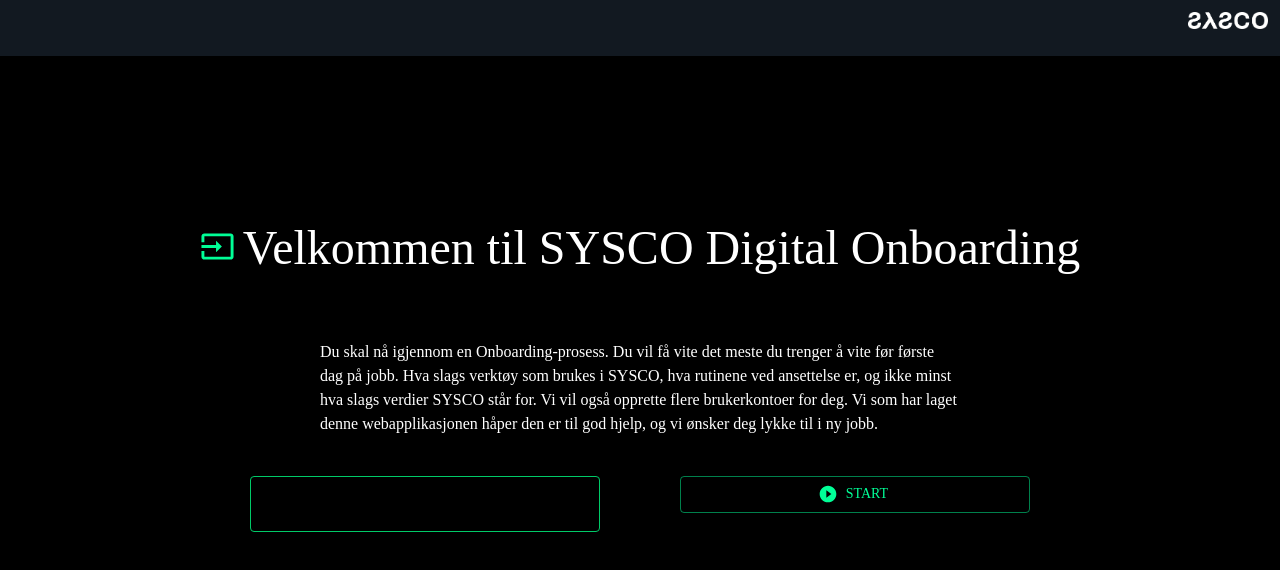
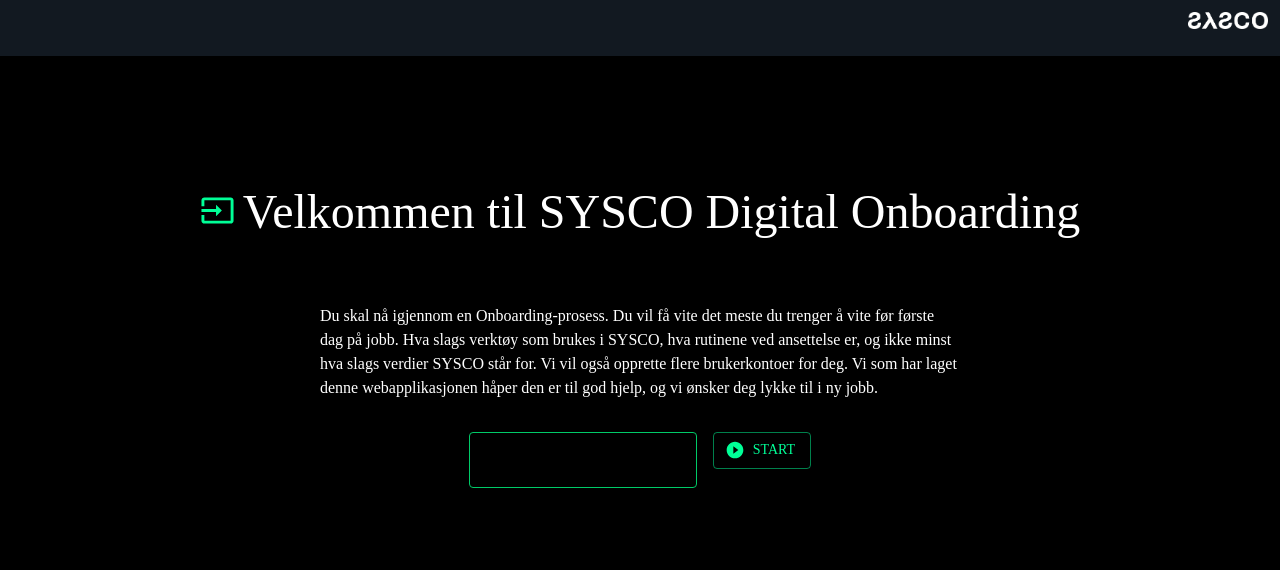
Before and after one commit to VidarErmesjo/SyscoDigitalOnboarding, a React (Create React App) app in the folder client/: page / in a window 1280 px wide. Shown: the top 570 px of the page. Built offline with nearby package versions, Linux system fonts and the light colour scheme.

Commit message:
Tirsdag: Formik, Yup =>basic inputvalidering.

```diff
--- a/client/src/components/Dashboard/Dashboard.tsx
+++ b/client/src/components/Dashboard/Dashboard.tsx
@@ -24,13 +24,13 @@ const useStyles = makeStyles((theme: Theme) =>
 		header: {
 			backgroundColor: theme.palette.primary.main,
 			width: '100%',
-			height: theme.spacing(7),
+            minHeight: theme.spacing(7),
+            maxHeight: theme.spacing(7),
 			zIndex: 2,
 		},
 		content: {
-			width: 'fit-content',
-			height: 'fit-content',
 			textAlign: 'center',
+            height: 'auto',
 			zIndex: 0,
 		},
 		footer: {
@@ -46,15 +46,18 @@ const useStyles = makeStyles((theme: Theme) =>
 
 export default function Dashbord() {
     const classes = useStyles();
+
     return (
         <React.Fragment>
                 <Grid
                     container
+                    direction="column"
+                    wrap="nowrap"
                     className={classes.root}
                     >
                     <Grid id="header"
                         item
-                        xs={12} // Setter full bredde (for alle)
+                        xs
                         className={classes.header}
                         >
                         <Header/>
--- a/client/src/components/Progress/Progress.tsx
+++ b/client/src/components/Progress/Progress.tsx
@@ -47,23 +47,23 @@ const CustomConnector = withStyles(theme => ({
 const useStyles = makeStyles((theme: Theme) =>
     createStyles({
         root: {
+            display: 'flex',
             backgroundColor: theme.palette.primary.main,
             zIndex: 1,
             color: theme.palette.text.secondary,
             width: 40,
             height: 40,
-            display: 'flex',
             borderRadius: '50%',
             borderColor: theme.palette.secondary.main,
             border: '0.5em',
             justifyContent: 'center',
             alignItems: 'center',
+            transition: '1s',
         },
         active: {
-            backgroundColor: theme.palette.text.secondary,
+            //backgroundColor: theme.palette.text.secondary,
             borderStyle: 'solid',
             boxShadow: '0 4px 10px 0 rgba(0,255,0,.25)',
-            //transition: '1s',
         },
         completed: {
             backgroundColor: theme.palette.secondary.main,
@@ -100,9 +100,9 @@ function CustomStepIcon({active, completed}: StepIconProps) {
 };
 
 export default function SessionProgress(props: any) {
+    const currentStep = Zustand.useGlobalState((state: any) => state.currentStep);
     const classes = useStyles();
     const steps = getStepNames();
-    const currentStep = Zustand.useGlobalState((state: any) => state.currentStep);
 
     return (
         <React.Fragment>
--- a/client/src/routes/Signup/Signup.tsx
+++ b/client/src/routes/Signup/Signup.tsx
@@ -12,11 +12,19 @@ import {
 } from '@material-ui/core';
 
 import {
+    Field,
+    Form,
+    Formik,
+    FormikHelpers
+} from 'formik';
+
+import {
     Input as InputIcon,
     PlayCircleFilled as PlayCircle,
 } from '@material-ui/icons';
 
 import { Zustand } from '../../Zustand';
+import SignupForm from './SignupForm';
 import CustomTextField from '../../components/Custom/CustomTextField';
 
 const useStyles = makeStyles((theme: Theme) =>
@@ -31,7 +39,11 @@ const useStyles = makeStyles((theme: Theme) =>
 	}),
 );
 
-export default function Login() {
+interface Values {
+    email: string;
+}
+
+export default function Signup() {
     const [user, signIn] = Zustand.useGlobalState((state: any) => [state.user, state.signIn]);
     const classes = useStyles();
     const theme = useTheme();
@@ -40,8 +52,7 @@ export default function Login() {
     return (
         <React.Fragment>
             <Box
-                marginX={theme.spacing(2)}
-                marginTop={theme.spacing(-1)}
+                marginTop={theme.spacing(2)}
                 marginBottom={theme.spacing(1)}
                 >
                 <Fade in={!user} timeout={timeout}>
@@ -75,25 +86,7 @@ export default function Login() {
                 justifyContent="center"
                 >
                 <Fade in={!user} timeout={timeout}>
-                    <form
-                        className={classes.form}
-                        noValidate
-                        autoComplete="off"
-                        >
-                        <CustomTextField
-                            label="SYSCO e-post"
-                            variant="outlined"
-                            color="secondary"
-                            />
-                        <Button
-                            variant="outlined"
-                            color="secondary"
-                            startIcon={<PlayCircle/>}
-                            onClick={() => signIn("navn.navnesen@sysco.no")}
-                        >
-                            Start
-                        </Button>
-                    </form>
+                    <SignupForm/>
                 </Fade>
             </Box>
         </React.Fragment>
--- /dev/null
+++ b/client/src/routes/Signup/SignupForm.tsx
@@ -0,0 +1,140 @@
+import React from 'react';
+
+import {
+    Box,
+    Button,
+    createStyles,
+    Fade,
+    Grid,
+    makeStyles,
+    Theme
+} from '@material-ui/core';
+
+import {
+    PlayCircleFilled as PlayCircle
+} from '@material-ui/icons';
+
+import {
+    Formik,
+    Field,
+    FieldProps,
+    Form,
+    FormikHelpers,
+    useFormik
+} from 'formik';
+
+import { Zustand } from './../../Zustand';
+import * as Yup from 'yup';
+import TextField from './TextField';
+import Spacer from './../../components/Custom/Spacer';
+import CustomTextField from './../../components/Custom/CustomTextField';
+import theme from '../../theme';
+
+const useStyles = makeStyles((theme: Theme) =>
+	createStyles({
+        root: {
+            '& label.Mui-focused': {
+                color: theme.palette.secondary.main,
+            },
+            '& .MuiInput-underline:after': {
+                borderBottomColor: theme.palette.secondary.main,
+            },
+            '& .MuiOutlinedInput-root': {
+                '& fieldset': {
+                    borderColor: theme.palette.secondary.dark,
+                },
+                '&:hover fieldset': {
+                    borderColor: theme.palette.secondary.light,
+                },
+                '&.Mui-focused fieldset': {
+                    borderColor: theme.palette.secondary.main,
+                },
+            },
+        },
+        button: {
+            backgroundColor: theme.palette.primary.dark,
+            '& > *': {
+                //marginTop: theme.spacing(1),
+
+            },
+        },
+        form: {
+            backgroundColor: theme.palette.primary.dark,
+            '& > *': {
+                margin: theme.spacing(5),
+                width: '50ch',
+            },
+        },
+    }),
+);
+
+interface Values {
+    email: string;
+}
+
+export default function SignupForm(props: any) {
+    const signIn = Zustand.useGlobalState((state: any) => state.signIn);
+    const classes = useStyles();
+
+    const initialValues = {
+        email: '',
+    };
+
+    const validationSchema = Yup.object().shape({
+        email: Yup.string().email('Ugyldig epost!').required('Påkrevd'),
+    });
+
+    const onSubmit = (values: Values, {setSubmitting}: FormikHelpers<Values>) => {
+        console.log(values);
+        setTimeout(() => {
+            signIn(values.email);
+            setSubmitting(false);
+        }, 500)
+    };
+
+    return (
+        <React.Fragment>
+            <Formik
+                initialValues={{...initialValues}}
+                validationSchema={validationSchema}
+                onSubmit={onSubmit}
+                >
+                <Fade in={true} timeout={1000}>
+                    <Form className={classes.root}>
+                        <Grid
+                            container
+                            direction="row"
+                            justify="center"
+                            alignItems="center"
+                            >
+                            <Grid
+                                item
+                                xs={12}
+                                zeroMinWidth
+                                style={{ marginTop: theme.spacing(4) }}
+                                >
+                                <TextField
+                                    name="email"
+                                    label="SYSCO epost"
+                                    placeholder="navn.navnesen@sysco.no"
+                                    //margin="dense"
+                                    color="secondary"
+                                    variant="outlined"
+                                    style={{ marginRight: theme.spacing(2) }}
+                                />
+                                <Button
+                                    variant="outlined"
+                                    color="secondary"
+                                    startIcon={<PlayCircle/>}
+                                    type="submit"
+                                    >
+                                    Start
+                                </Button>
+                            </Grid>
+                        </Grid>
+                    </Form>
+                </Fade>
+            </Formik>
+        </React.Fragment>
+    );
+}
--- /dev/null
+++ b/client/src/routes/Signup/TextField.tsx
@@ -0,0 +1,25 @@
+import React from 'react';
+import { TextField, TextFieldProps } from '@material-ui/core';
+import { useField } from 'formik';
+
+type Props = TextFieldProps & {
+    name: string;
+}
+
+export default function TextFieldWrapper({name, ...props}: Props) {
+    const [field, meta] = useField(name);
+
+    const configuration = {
+        ...field,
+        ...props,
+        error: false,
+        helperText: 'SYSCO epost',
+    };
+
+    if(meta && meta.touched && meta.error) {
+        configuration.error = true;
+        configuration.helperText = meta.error;
+    }
+
+    return <TextField {...configuration}/>
+};
```
Also changed, not shown: client/package.json (+6 -3 lines), client/src/components/Content/Content.tsx (+19 -15 lines), 1 other file (tests, documents, lock files or other folders).
